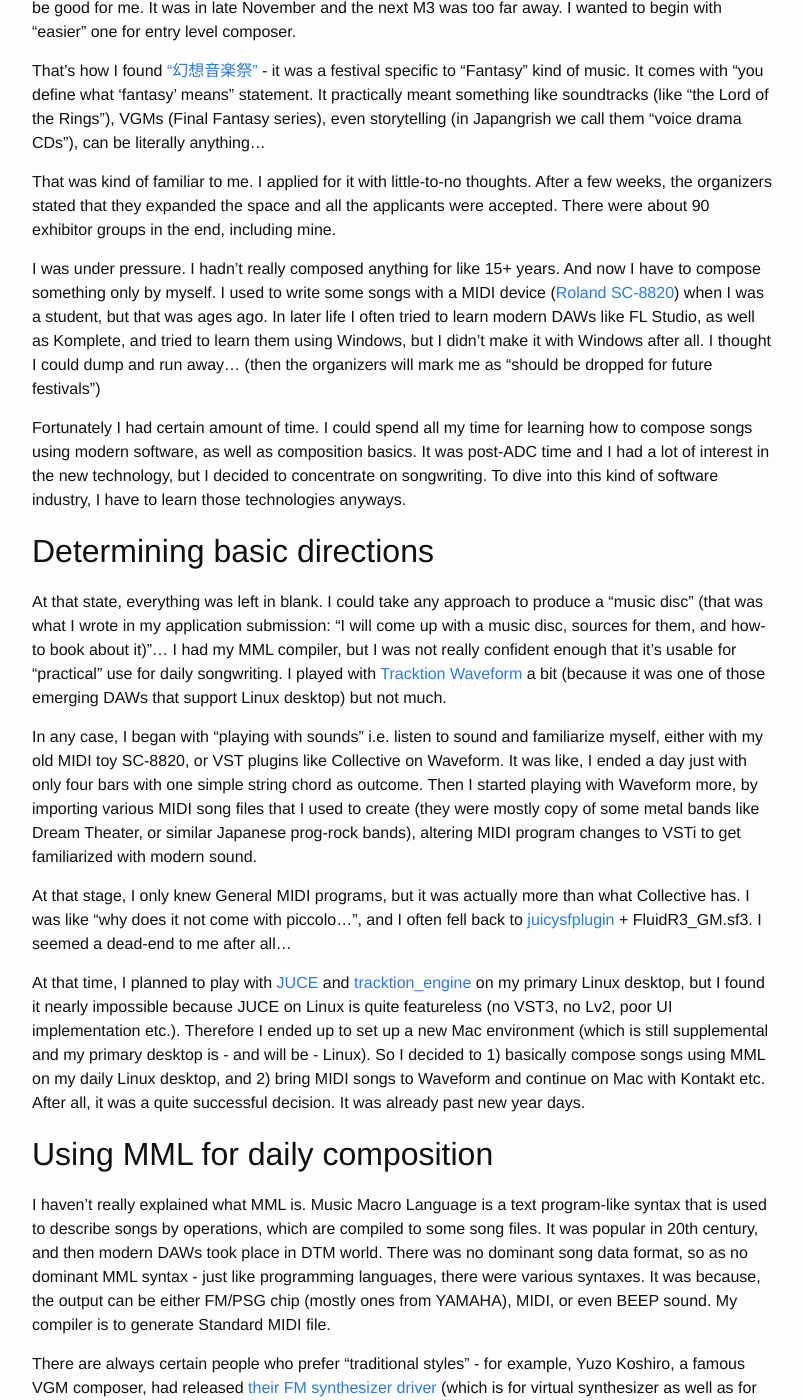
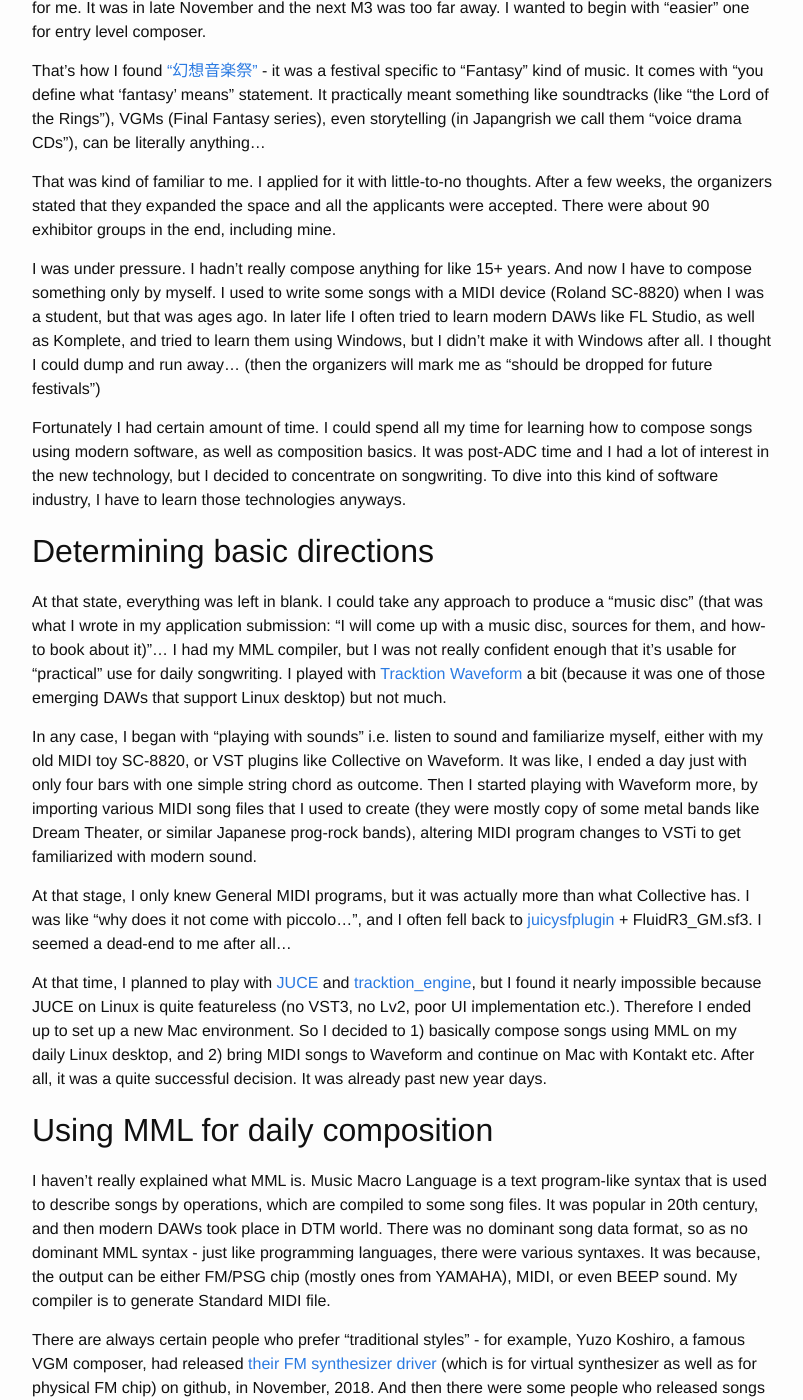
Before and after one commit to atsushieno/atsushieno.github.io, a Jekyll site: the page built from _posts/2019-03-08-_.md, in a window 1280 px wide and 1400 px high, scrolled down 1571 px. Shown: the whole window, without its empty margins (238-1041 px from the left). Built offline with Jekyll 4.4.1, drawn with Linux system fonts in a browser that asks for light colours; our own code applies the rules of GitHub Pages for plain Markdown files; some of the changed text lies outside the part shown.

Commit message:
Revert "_"
This reverts commit a5de3709926add81223c9523ae213febc0d01425.

```diff
--- a/_posts/2019-03-08-_.md
+++ b/_posts/2019-03-08-_.md
@@ -25,13 +25,13 @@
 
 I felt incompetent. They were mostly songwriters and they were mostly developers at the same time. I wasn't. I have been developing MML (music macro language) compiler which is all about songwriting in text, but I didn't produce music with it... at least, a lot. I did some, but it was like in 199x and then I only "ported" some old compositions to my own language. That was kind of dogfooding, but I should have done more of those. I wasn't indeed much confident with my own principles "I can compose songs with my own toolchains".
 
-I thought that I should begin something. The first thing that came to my mind was something like [M3](http://www.m3net.jp/), one of the biggest indie music festival which inherits in-house Comic-Market-like culture, with 10,000 visitors and 1000-ish exhibitors. I had some experience with that kind of "festival", so I thought it would be good for me. It was in late November and the next M3 was too far away. I wanted to begin with "easier" one for entry level composer.
+I thought that I should begin something. The first thing I tried was to attend to something like [M3](http://www.m3net.jp/), one of the biggest indie music festival which inherits in-house Comic-Market-like culture, with 10,000 visitors and 1000-ish exhibitors. I had some experience with that kind of "festival", so I thought it would be good for me. It was in late November and the next M3 was too far away. I wanted to begin with "easier" one for entry level composer.
 
 That's how I found ["幻想音楽祭"](http://gensouongaku.info/fes/) - it was a festival specific to "Fantasy" kind of music. It comes with "you define what 'fantasy' means" statement. It practically meant something like soundtracks (like "the Lord of the Rings"), VGMs (Final Fantasy series), even storytelling (in Japangrish we call them "voice drama CDs"), can be literally anything...
 
 That was kind of familiar to me. I applied for it with little-to-no thoughts. After a few weeks, the organizers stated that they expanded the space and all the applicants were accepted. There were about 90 exhibitor groups in the end, including mine.
 
-I was under pressure. I hadn't really composed anything for like 15+ years. And now I have to compose something only by myself. I used to write some songs with a MIDI device ([Roland SC-8820](https://en.wikipedia.org/wiki/Roland_Sound_Canvas)) when I was a student, but that was ages ago. In later life I often tried to learn modern DAWs like FL Studio, as well as Komplete, and tried to learn them using Windows, but I didn't make it with Windows after all. I thought I could dump and run away... (then the organizers will mark me as "should be dropped for future festivals")
+I was under pressure. I hadn't really compose anything for like 15+ years. And now I have to compose something only by myself. I used to write some songs with a MIDI device (Roland SC-8820) when I was a student, but that was ages ago. In later life I often tried to learn modern DAWs like FL Studio, as well as Komplete, and tried to learn them using Windows, but I didn't make it with Windows after all. I thought I could dump and run away... (then the organizers will mark me as "should be dropped for future festivals")
 
 Fortunately I had certain amount of time. I could spend all my time for learning how to compose songs using modern software, as well as composition basics. It was post-ADC time and I had a lot of interest in the new technology, but I decided to concentrate on songwriting. To dive into this kind of software industry, I have to learn those technologies anyways.
 
@@ -44,7 +44,7 @@
 
 At that stage, I only knew General MIDI programs, but it was actually more than what Collective has. I was like "why does it not come with piccolo...", and I often fell back to [juicysfplugin](https://github.com/Birch-san/juicysfplugin) + FluidR3_GM.sf3. I seemed a dead-end to me after all...
 
-At that time, I planned to play with [JUCE](https://github.com/WeAreROLI/JUCE/) and [tracktion_engine](https://github.com/Tracktion/tracktion_engine/issues) on my primary Linux desktop, but I found it nearly impossible because JUCE on Linux is quite featureless (no VST3, no Lv2, poor UI implementation etc.). Therefore I ended up to set up a new Mac environment (which is still supplemental and my primary desktop is - and will be - Linux). So I decided to 1) basically compose songs using MML on my daily Linux desktop, and 2) bring MIDI songs to Waveform and continue on Mac with Kontakt etc. After all, it was a quite successful decision. It was already past new year days.
+At that time, I planned to play with [JUCE](https://github.com/WeAreROLI/JUCE/) and [tracktion_engine](https://github.com/Tracktion/tracktion_engine/issues), but I found it nearly impossible because JUCE on Linux is quite featureless (no VST3, no Lv2, poor UI implementation etc.). Therefore I ended up to set up a new Mac environment. So I decided to 1) basically compose songs using MML on my daily Linux desktop, and 2) bring MIDI songs to Waveform and continue on Mac with Kontakt etc. After all, it was a quite successful decision. It was already past new year days.
 
 
 ## Using MML for daily composition
```
Also changed, not shown: 1 other file.
